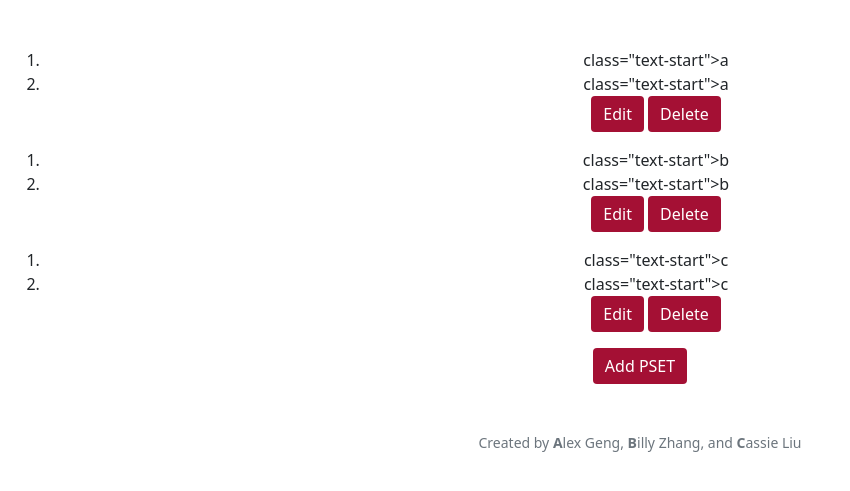
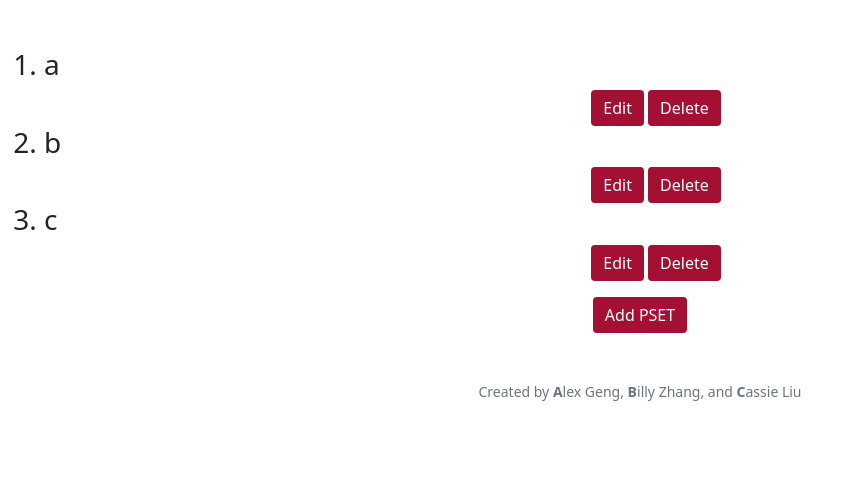
Before and after one commit to WilliamHYZhang/PGuide, a Flask app: a page that uses templates/edit.html in a window 1280 px wide. Shown: the part 76-567 px from the top of the page, without its empty margins (0-850 px from the left). Run offline with Flask 2, Linux system fonts and the light colour scheme; a user stored in the database is signed in; some libraries are stand-ins or nearby versions.

Commit message:
feat: create

```diff
--- a/app.py
+++ b/app.py
@@ -145,7 +145,8 @@ def create():
 
     db.execute("INSERT INTO classes (code, name) VALUES (?, ?)", code, name)
 
-    class_id = db.execute("SELECT MAX(id) FROM classes")["MAX(id)"]
+    class_id = db.execute("SELECT MAX(id) FROM classes")[0]["MAX(id)"]
+
     print(class_id)
 
     psets = int(request.form.get("psets"))
@@ -157,7 +158,7 @@ def create():
         if name is None or description is None:
             return apology("Must provide name and description.", 403)
 
-        db.execute("INSERT INTO psets (class_id, name, description), VALUES (?, ?, ?)", class_id, name, description)
+        db.execute("INSERT INTO psets (class_id, name, description) VALUES (?, ?, ?)", class_id, name, description)
 
     return redirect("/")
 
--- a/schema.sql
+++ b/schema.sql
@@ -2,7 +2,7 @@ CREATE TABLE users (id INTEGER PRIMARY KEY AUTOINCREMENT NOT NULL, username TEXT
 CREATE UNIQUE INDEX username on users (username);
 CREATE TABLE classes (id INTEGER PRIMARY KEY AUTOINCREMENT NOT NULL, code TEXT NOT NULL, name TEXT NOT NULL);
 CREATE UNIQUE INDEX code on classes (code);
-CREATE TABLE psets (id INTEGER PRIMARY KEY AUTOINCREMENT NOT NULL, class_id INTEGER NOT NULL, name TEXT NOT NULL, description TEXT NOT NULL, FOREIGN KEY (class_id) REFERENCES class(id));
+CREATE TABLE psets (id INTEGER PRIMARY KEY AUTOINCREMENT NOT NULL, class_id INTEGER NOT NULL, name TEXT NOT NULL, description TEXT NOT NULL, FOREIGN KEY (class_id) REFERENCES classes(id));
 CREATE INDEX class_id on psets (class_id);
 CREATE TABLE feedback (id INTEGER PRIMARY KEY AUTOINCREMENT NOT NULL, user_id INTEGER NOT NULL, pset_id INTEGER NOT NULL, rating INTEGER NOT NULL, hours_spent INTEGER NOT NULL, difficulty INTEGER NOT NULL, enjoyment TEXT NOT NULL, comments TEXT NOT NULL, FOREIGN KEY (user_id) REFERENCES user(id), FOREIGN KEY (pset_id) REFERENCES pset(id));
 CREATE INDEX pset_id on feedback (pset_id);
--- a/templates/edit.html
+++ b/templates/edit.html
@@ -5,15 +5,14 @@
 {% endblock %}
 
 {% block main %}
+<ol>
     {% for pset in psets %}
-        <ol>
-            <li> class="text-start">{{ pset["name"] }} </li>
-            <li> class="text-start">{{ pset["description"] }} </li>
-            <form action="/edit" method="post">
-                <button class="btn btn-primary" type="submit" id="edit-pset">Edit</button>
-                <button class="btn btn-primary" type="submit" id="delete-pset">Delete</button>
-            </form>
-        </ol>
+            <h3>
+                <li class="text-start">{{ pset["name"] }} </li>
+            </h3>
+            <button class="btn btn-primary" type="submit" id="edit-pset">Edit</button>
+            <button class="btn btn-primary" type="submit" id="delete-pset">Delete</button>
     {% endfor %}
+</ol>
     <button class="btn btn-primary" type="submit" id="add-pset">Add PSET</button>
 {% endblock %}
```
Also changed, not shown: pguide.db, 1 other file.
